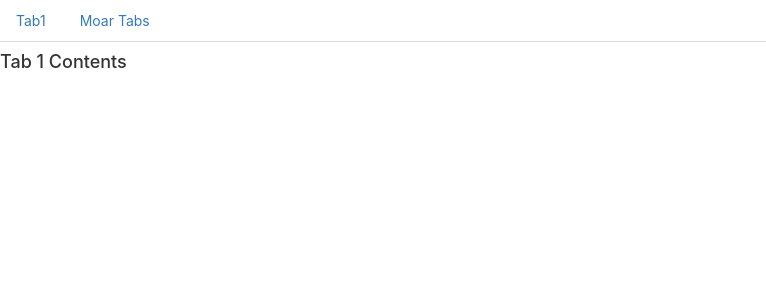
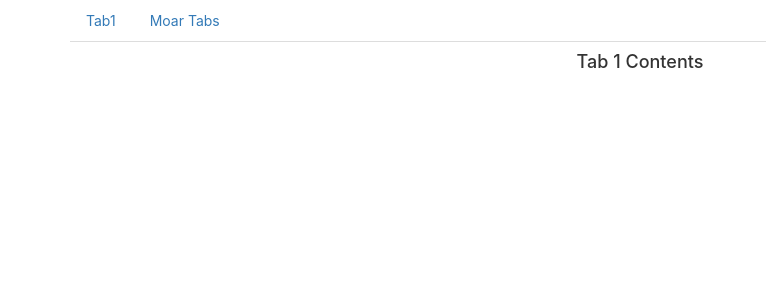
Before and after one commit to jerseycity2018/team-19, a React (Create React App) app: page /home in a window 1280 px wide. Shown: the top 300 px of the page, without its empty margins (0-766 px from the left). Built offline with nearby package versions, Linux system fonts and the light colour scheme.

Commit message:
fixing tabs

```diff
--- a/src/pages/Admin.js
+++ b/src/pages/Admin.js
@@ -1,5 +1,4 @@
 import React, { Component } from 'react';
-import {Tabs, Tab} from 'react-bootstrap-tabs'
 import { Container, Nav, TabContent, TabPane, NavItem, NavLink } from 'reactstrap'
 import classnames from 'classnames'
 import { Link } from 'react-router-dom'
--- a/src/pages/Home.js
+++ b/src/pages/Home.js
@@ -1,10 +1,11 @@
 import React, { Component } from 'react';
-import {Tabs, Tab} from 'react-bootstrap-tabs';
 import { Container, TabContent, TabPane, Nav, NavItem, NavLink, Card, Button, CardTitle, CardText, Row, Col } from 'reactstrap'
 import classnames from 'classnames';
 import '../App.css';
 
-class Home extends Component {constructor(props) {
+class Home extends Component {
+
+    constructor(props) {
         super(props);
 
         this.toggle = this.toggle.bind(this);
@@ -22,8 +23,7 @@ class Home extends Component {constructor(props) {
     }
   render() {
     return (
-      <div>
-
+        <Container className="App">
             <Nav tabs>
                 <NavItem>
                     <NavLink
@@ -69,7 +69,7 @@ class Home extends Component {constructor(props) {
                     </Row>
                 </TabPane>
                 </TabContent>
-      </div>
+            </Container>
         );
     }
 }
```
Lines whose indentation alone changed are shown as unchanged.
